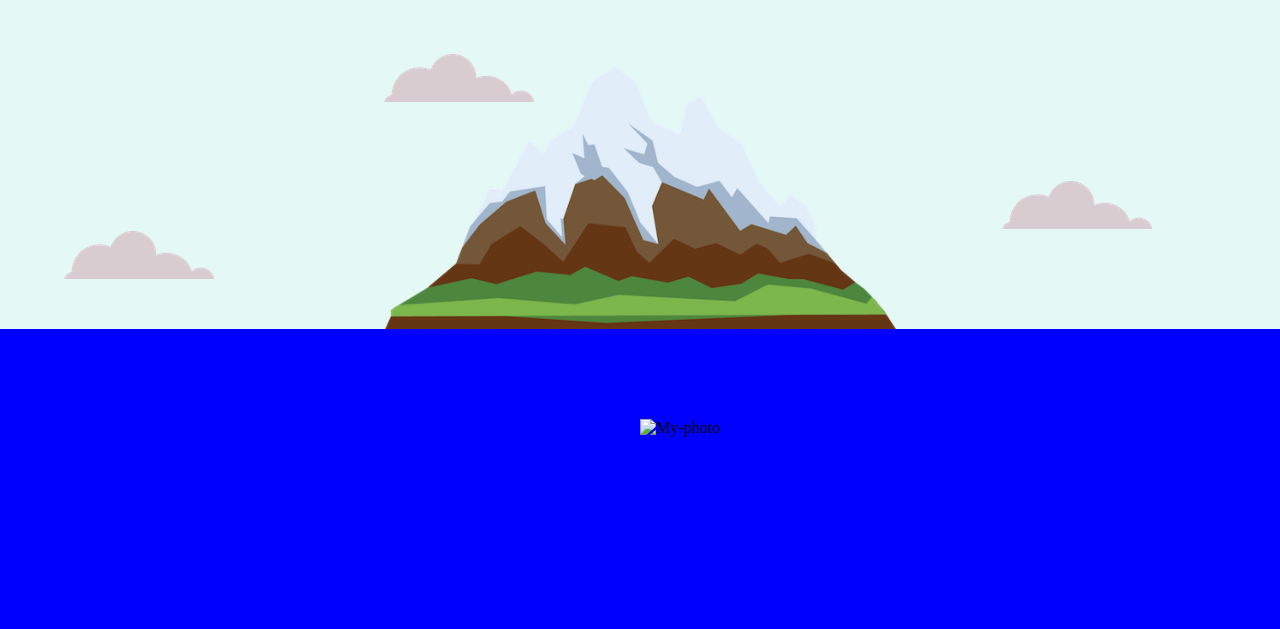
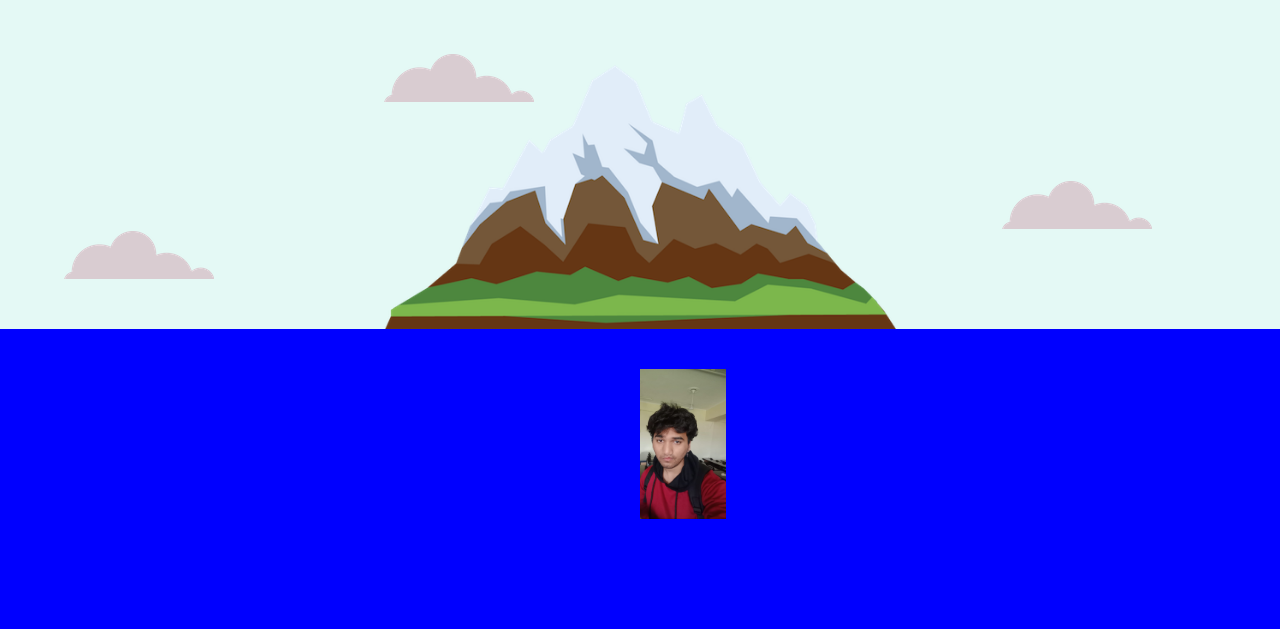
Before and after one commit to Ayush-kathayat/My-Site_1, a plain HTML site: page index.html in a window 1280 px wide. Shown: the part 171-800 px from the top of the page. Drawn offline with Linux system fonts and the light colour scheme; a web font is replaced by a local one.

Commit message:
update Styles.css

```diff
--- a/css/styles.css
+++ b/css/styles.css
@@ -106,7 +106,7 @@ p
 .my_image
 {
     position : absolute ;
-    height: 400px;
-    bottom : 10px;
+    height: 150px;
+    top : 40px;
 
 }
--- a/index.html
+++ b/index.html
@@ -27,7 +27,7 @@
 
     <div class="middle">
 
-        <img class = "my_image" src="images\ayush.png" alt="My-photo">
+        <img class = "my_image" src="images\AYUSH.jpeg" alt="My-photo">
 
     </div>
 
```
